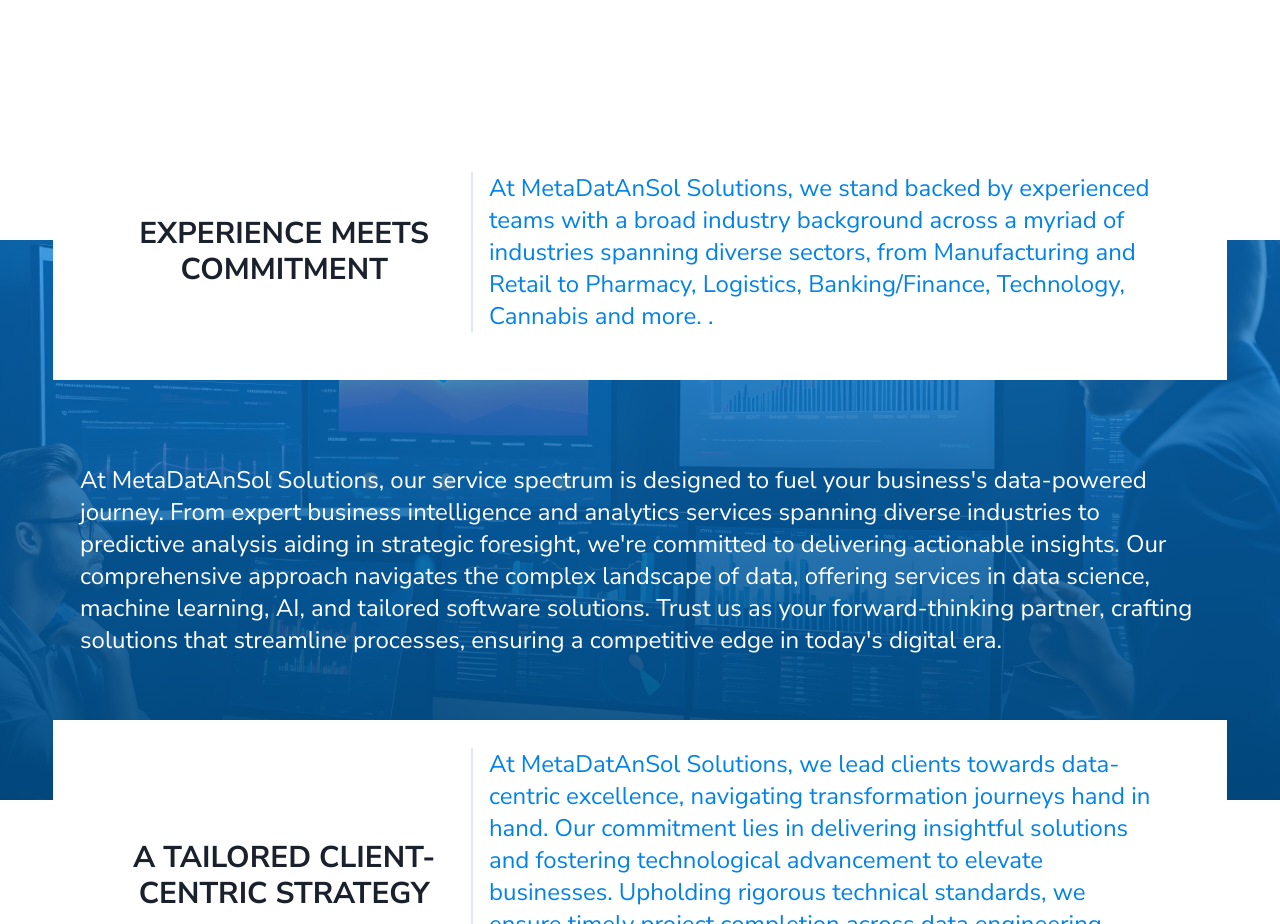
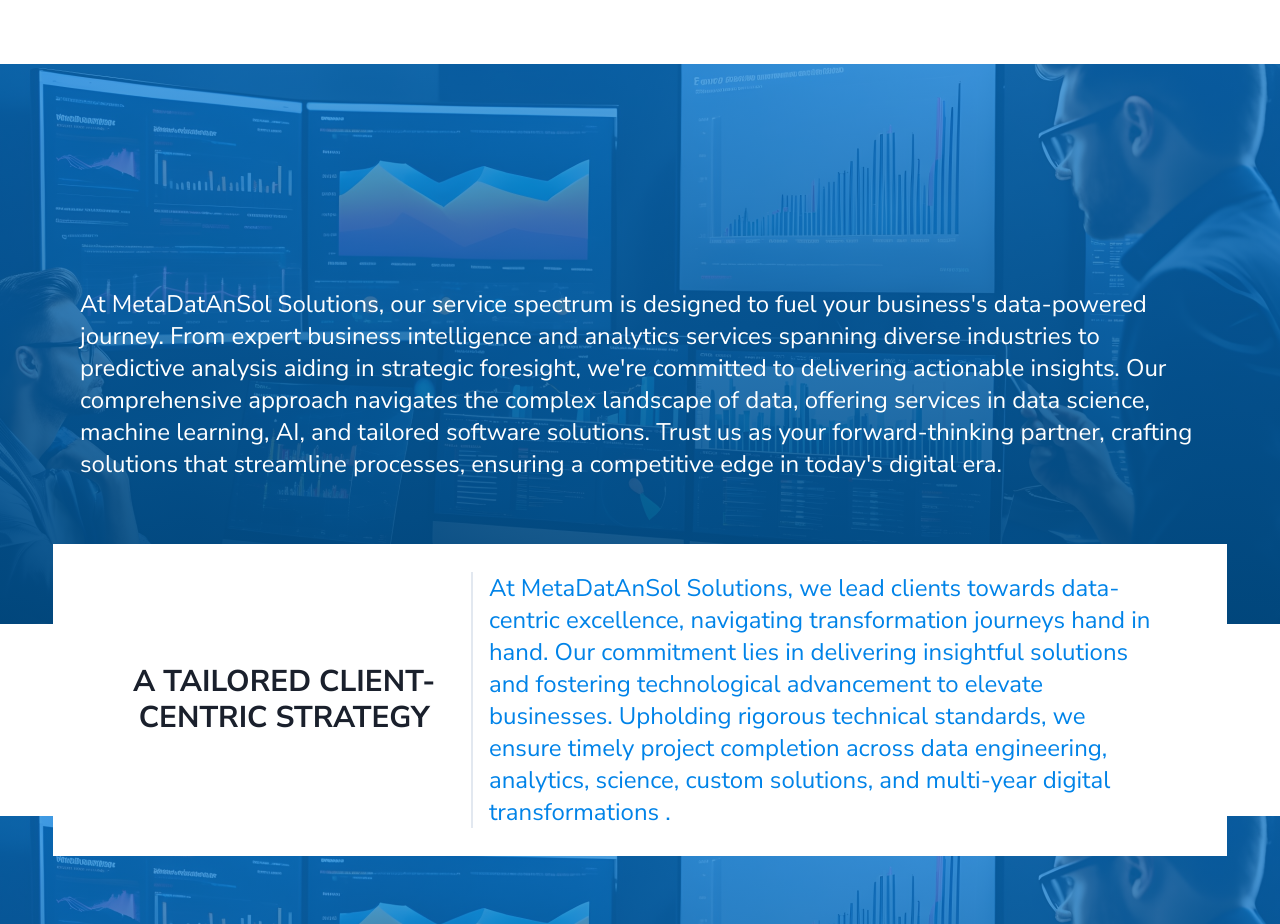
Before and after one commit to Hamjaster/metadantasol, a React (Vite) app: page /about in a window 1280 px wide. Shown: the part 2200-3124 px from the top of the page. Built offline with nearby package versions, Linux system fonts and the light colour scheme; grey boxes are pictures that could not be loaded.

Commit message:
about page -update - exprerience component removed

```diff
--- a/src/pages/About/About.jsx
+++ b/src/pages/About/About.jsx
@@ -140,7 +140,7 @@
             </div>
 
             {/* Experience meets commitment */}
-            <FadeUp
+            {/* <FadeUp
                 component={
                     <div className="about -mb-40 mt-20 relative z-50 w-11/12 mx-auto space-x-3 items-start md:items-center  bg-white px-4 sm:px-8 md:px-14 py-4 sm:py-7 flex flex-col md:flex-row ">
 
@@ -150,7 +150,7 @@
                             .</div>
                     </div>
                 }
-            />
+            /> */}
 
             {/* Fixed BG */}
             <div style={{
```
